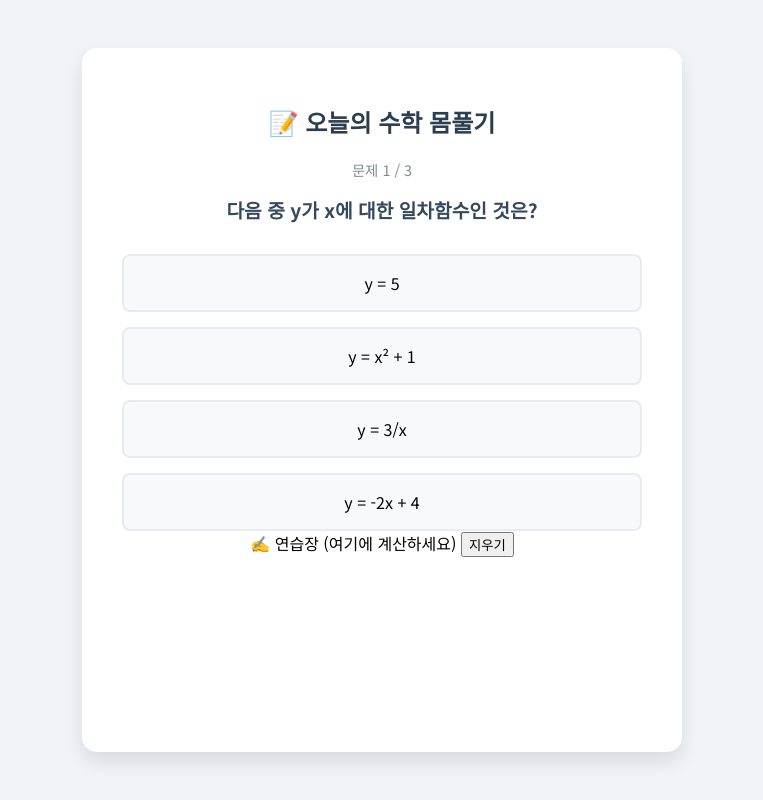
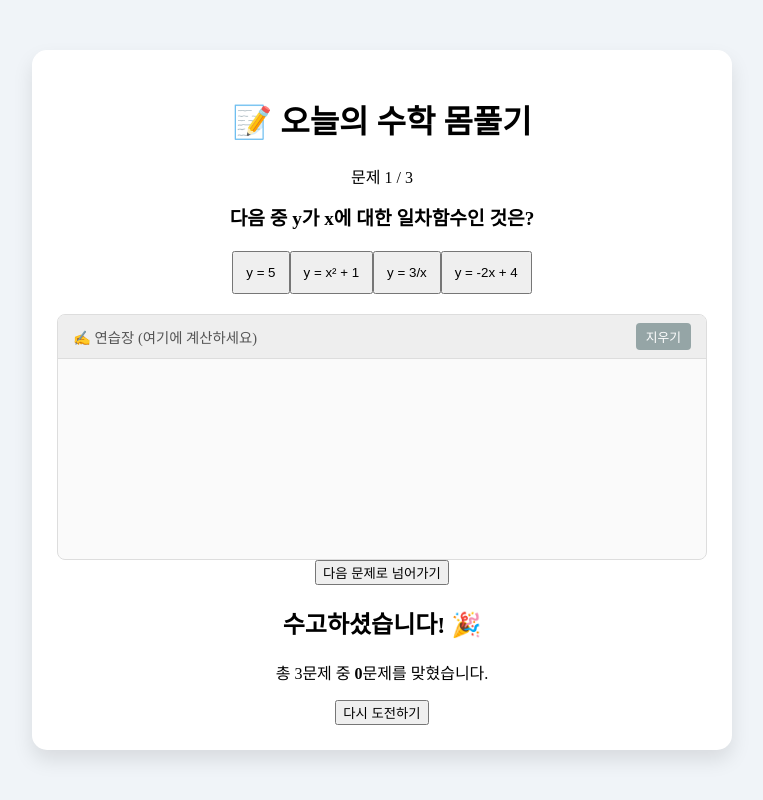
Before and after one commit to kjy42591-gif/seat_table, a plain HTML site: page index.html in a window 1280 px wide. Shown: the whole page, without its empty margins (258-1021 px from the left). Drawn offline with Linux system fonts and the light colour scheme.

Commit message:
Update style.css

```diff
--- a/style.css
+++ b/style.css
@@ -1,10 +1,6 @@
-@import url('https://fonts.googleapis.com/css2?family=Noto+Sans+KR:wght@400;700&display=swap');
+/* style.css에 추가 및 수정 */
 
-* {
-    box-sizing: border-box;
-    font-family: 'Noto Sans KR', sans-serif;
-}
-
+/* (기존 body 스타일 수정) 태블릿에서 드래그 시 화면 들썩임 방지 */
 body {
     background-color: #f0f4f8;
     display: flex;
@@ -12,110 +8,79 @@ body {
     align-items: center;
     min-height: 100vh;
     margin: 0;
+    /* 추가: 연습장 그릴 때 전체 화면 스크롤 방지 (필수) */
+    overflow: hidden;
+    position: fixed;
+    width: 100%;
+    height: 100%;
 }
 
+/* 퀴즈 컨테이너 수정: 태블릿 높이에 맞춰 스크롤 영역 확보 */
 .quiz-container {
     background-color: white;
     border-radius: 15px;
     box-shadow: 0 10px 20px rgba(0,0,0,0.1);
-    padding: 40px;
-    width: 90%;
-    max-width: 600px;
+    padding: 25px; /* 패딩 약간 축소 */
+    width: 95%; /* 너비 확장 */
+    max-width: 650px;
     text-align: center;
+    /* 추가: 내용이 길어지면 팝업 내부에서 스크롤 */
+    max-height: 90vh;
+    overflow-y: auto;
 }
 
-h1 {
-    color: #2c3e50;
-    margin-bottom: 20px;
-    font-size: 1.5rem;
+/* ★★★ [추가] 연습장 스타일 ★★★ */
+.scratchpad-container {
+    margin-top: 20px;
+    border: 1px solid #ddd;
+    border-radius: 8px;
+    background-color: #fafafa;
+    overflow: hidden; /* 캔버스가 영역을 넘지 않도록 */
 }
 
-.progress {
-    color: #7f8c8d;
+.scratchpad-header {
+    display: flex;
+    justify-content: space-between;
+    align-items: center;
+    padding: 8px 15px;
+    background-color: #eee;
+    border-bottom: 1px solid #ddd;
+    color: #555;
     font-size: 0.9rem;
-    margin-bottom: 15px;
 }
 
+#clear-btn {
+    background-color: #95a5a6;
+    color: white;
+    border: none;
+    padding: 4px 10px;
+    border-radius: 4px;
+    cursor: pointer;
+    font-size: 0.8rem;
+}
+
+#clear-btn:hover {
+    background-color: #7f8c8d;
+}
+
+#scratchpad {
+    display: block;
+    width: 100%;
+    height: 200px; /* 연습장 높이 */
+    cursor: crosshair;
+    /* 필수: 터치 이벤트가 스크롤로 인식되지 않도록 함 */
+    touch-action: none;
+}
+/* ************************************ */
+
+/* 기존 스타일 유지... */
 #question-text {
     font-size: 1.2rem;
-    color: #34495e;
-    margin-bottom: 30px;
-    line-height: 1.5;
+    margin-bottom: 20px; /* 간격 축소 */
 }
-
 .options {
-    display: flex;
-    flex-direction: column;
-    gap: 15px;
+    gap: 10px; /* 간격 축소 */
 }
-
 .option-btn {
-    background-color: #f8f9fa;
-    border: 2px solid #e9ecef;
-    border-radius: 8px;
-    padding: 15px;
-    font-size: 1rem;
-    cursor: pointer;
-    transition: all 0.2s ease;
+    padding: 12px; /* 패딩 축소 */
 }
-
-.option-btn:hover {
-    background-color: #e9ecef;
-    border-color: #ced4da;
-}
-
-.option-btn:disabled {
-    cursor: not-allowed;
-}
-
-.option-btn.correct {
-    background-color: #d4edda;
-    border-color: #28a745;
-    color: #155724;
-}
-
-.option-btn.wrong {
-    background-color: #f8d7da;
-    border-color: #dc3545;
-    color: #721c24;
-}
-
-.feedback {
-    margin-top: 20px;
-    font-weight: bold;
-    font-size: 1.1rem;
-}
-
-.feedback.correct-text { color: #28a745; }
-.feedback.wrong-text { color: #dc3545; }
-
-#next-btn, #restart-btn {
-    margin-top: 25px;
-    background-color: #3498db;
-    color: white;
-    border: none;
-    padding: 12px 25px;
-    font-size: 1.1rem;
-    border-radius: 8px;
-    cursor: pointer;
-    transition: background-color 0.3s ease;
-    width: 100%;
-}
-
-#next-btn:hover, #restart-btn:hover {
-    background-color: #2980b9;
-}
-
-.score-text {
-    font-size: 1.2rem;
-    margin: 20px 0;
-}
-
-#score {
-    color: #e74c3c;
-    font-size: 1.5rem;
-}
-
-.hidden {
-    display: none !important;
-}
```
